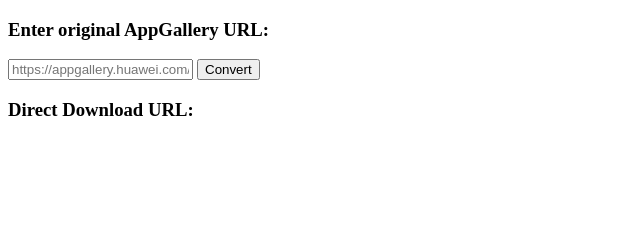
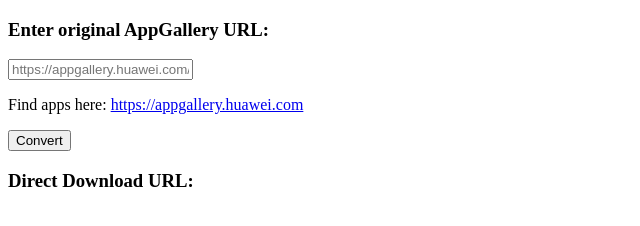
Before and after one commit to daborey/appgalleryconvert, a plain HTML site: page index.html in a window 1280 px wide. Shown: the whole page, without its empty margins (0-640 px from the left). Drawn offline with Linux system fonts and the light colour scheme.

Commit message:
Update index.html

```diff
--- a/index.html
+++ b/index.html
@@ -8,6 +8,9 @@
 
 <h3>Enter original AppGallery URL:</h3>
 <input type="text" id="originalUrl" placeholder="https://appgallery.huawei.com/app/C102577521">
+
+<p>Find apps here: <a href="https://appgallery.huawei.com" target="_blank">https://appgallery.huawei.com</a></p>
+
 <button onclick="convertUrl()">Convert</button>
 
 <h3>Direct Download URL:</h3>
```
